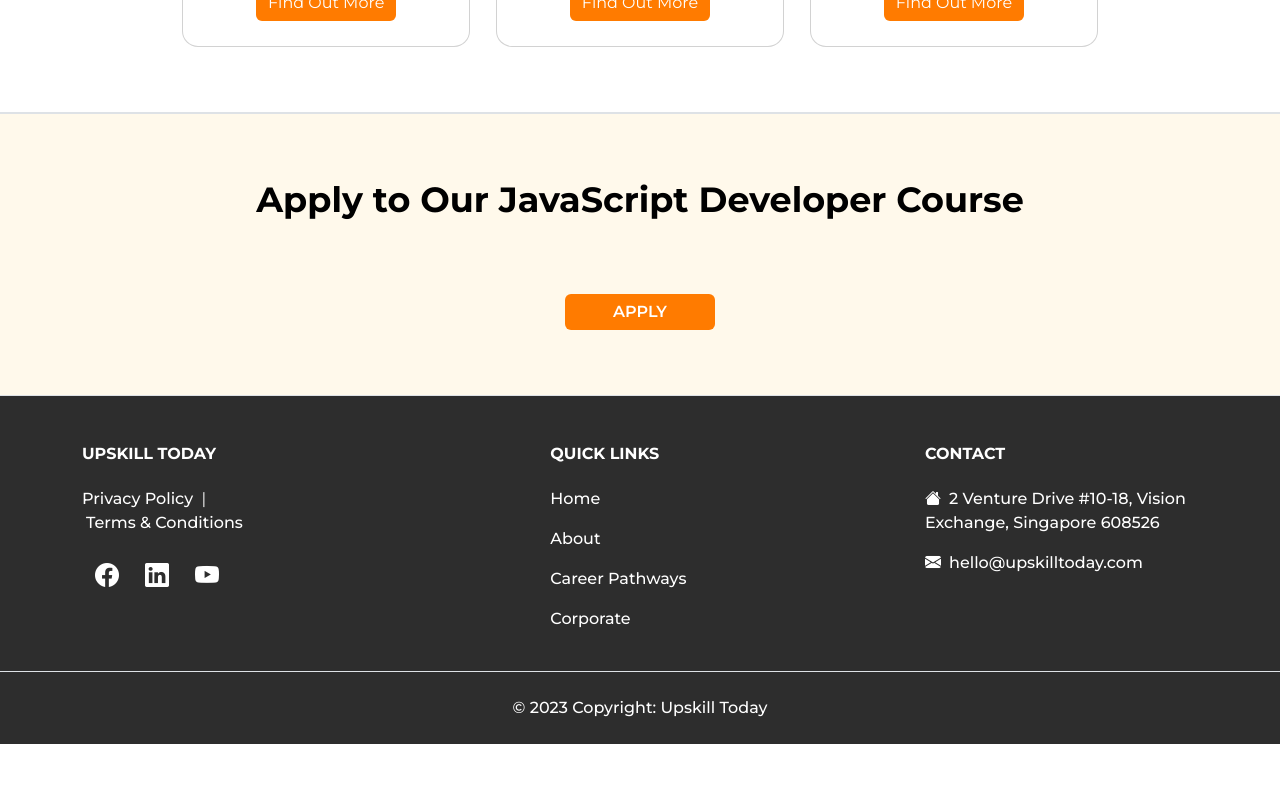
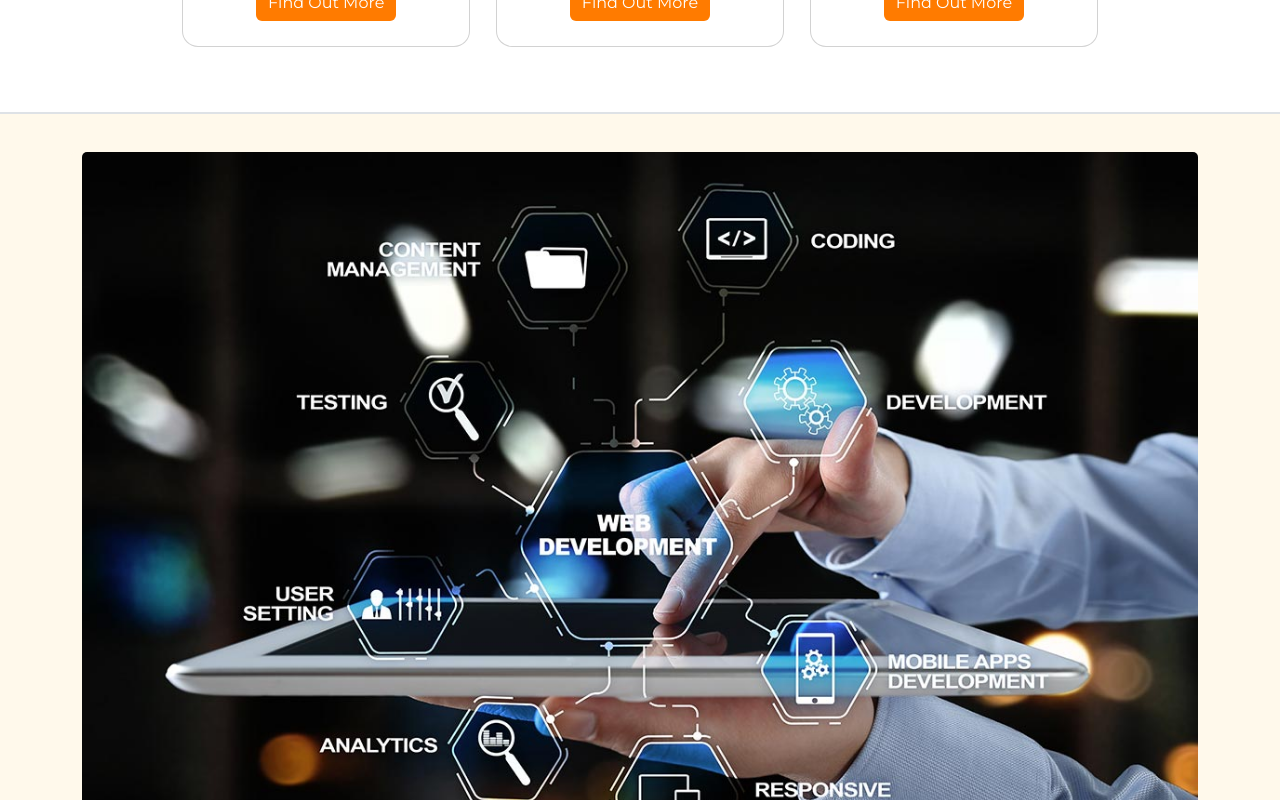
Before and after one commit to Chiang-Yong/Upskill-Today-1, a React (Create React App) app: page /PathwayDetails/JavascriptCourse in a window 1280 px wide. Shown: the part 1760-2560 px from the top of the page. Before the commit the page ends 2504 px from the top, so only its background shows below. Built offline with nearby package versions, Linux system fonts and the light colour scheme.

Commit message:
Update the Javascript page

```diff
--- a/src/pages/PathwayDetails/ApplyJSCourse.js
+++ b/src/pages/PathwayDetails/ApplyJSCourse.js
@@ -1,44 +1,82 @@
-import React from 'react'
-import { Row, Button } from 'react-bootstrap'
+import React from "react";
+import { Row, Button, Container, Image, Card } from "react-bootstrap";
+import FullFrontBack from "../../images/FullFrontBack1.jpg";
 
 const AJSCstyle = {
-    main:{
-        width:"100%",
-        height:"auto",
-
+  main: {
+    width: "100%",
+    height: "auto",
+    display: "block",
   },
   button: {
-
-        marginTop: "5%",
+    marginTop: "3%",
     marginBottom: "5%",
     backgroundColor: "#ff7b00",
     fontWeight: "600",
     border: "none",
     outline: "none",
-        width:"150px",
+    width: "150px",
   },
 
-    title:{
-        marginTop:"5%",
-        color:"#000",
-        fontWeight:800,
-        fontSize:"35px",
+  title: {
+    marginTop: "5%",
+    color: "#fff",
+    fontWeight: 800,
+    fontSize: "3rem",
+    paddingTop: "55%",
+  },
+
+  image: {
+    display: "block",
+    objectFit: "cover",
+    alignItems: "center",
+    justifyContent: "center",
+    width: "100%",
+    height: "auto",
+  },
+
+  container:{
+    marginTop:"1%",
+    paddingTop:"2%",
+    border:"none",
+  },
+  card: {
+    border:"none",
+    backgroundColor:"#fff9eb",
   }
-}
+
+
+};
 
 const ApplyJSCourse = () => {
   return (
     <div style={AJSCstyle.main}>
+      <Container style={AJSCstyle.container} className="rounded-4">
         <Row>
-            <h1 style={AJSCstyle.title} className='text-center'>Apply to Our JavaScript Developer Course</h1>
+          <Card style={AJSCstyle.card}>
+            <Card.Img
+              src={FullFrontBack}
+              style={AJSCstyle.image}
+              className="d-flex justify-content-center"
+              fluid
+            />
+            <Card.ImgOverlay>
+              <Card.Title>
+                <h1 style={AJSCstyle.title} className="text-center">
+                  Apply to Our JavaScript Developer Course
+                </h1>
+              </Card.Title>
+            </Card.ImgOverlay>
+          </Card>
         </Row>
-        <Row className='d-flex justify-content-center'>
-            <Button type='submit' style={AJSCstyle.button}>
+        <Row className="d-flex justify-content-center">
+          <Button type="submit" style={AJSCstyle.button}>
             APPLY
           </Button>
         </Row>
+      </Container>
     </div>
-  )
-}
+  );
+};
 
-export default ApplyJSCourse
+export default ApplyJSCourse;
```
Also changed, not shown: src/images/FullFrontBack1.jpg (added). Lines whose indentation alone changed are shown as unchanged.
